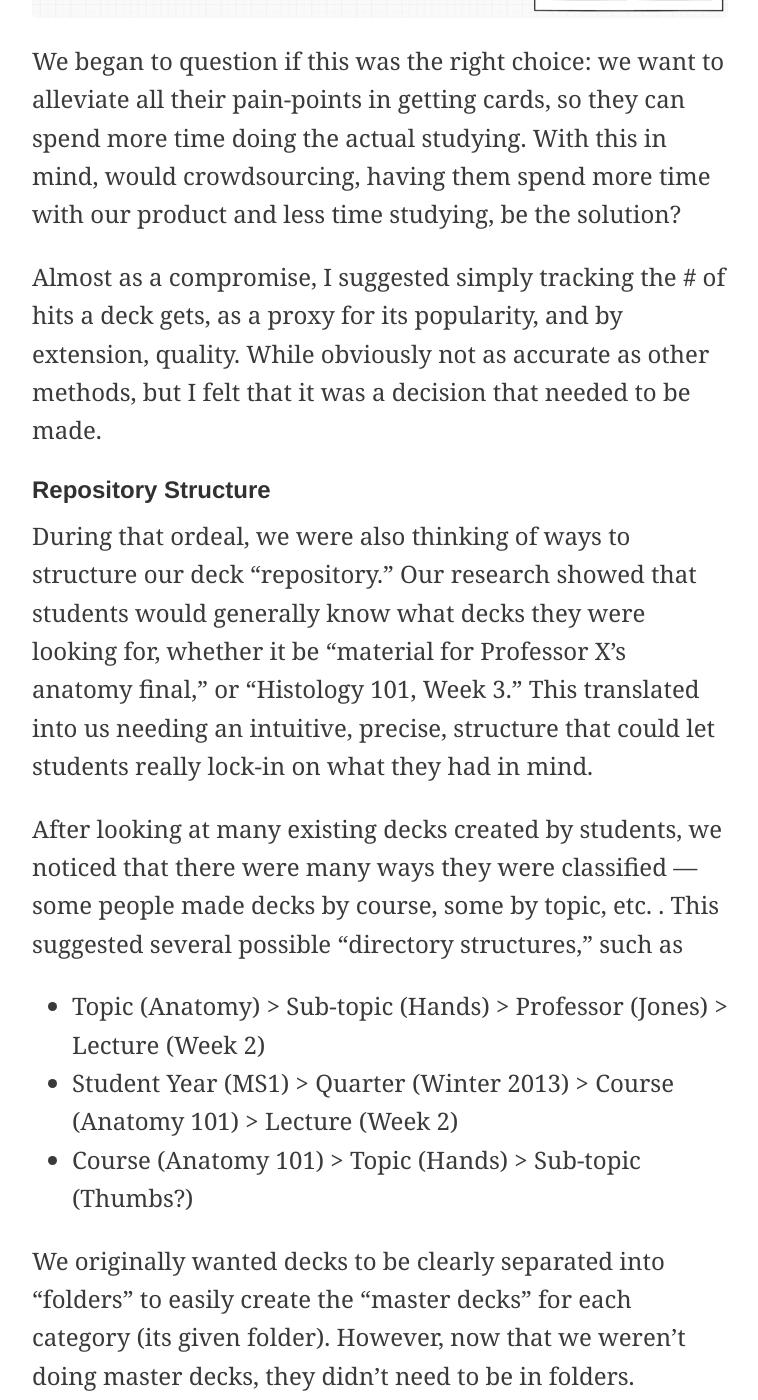
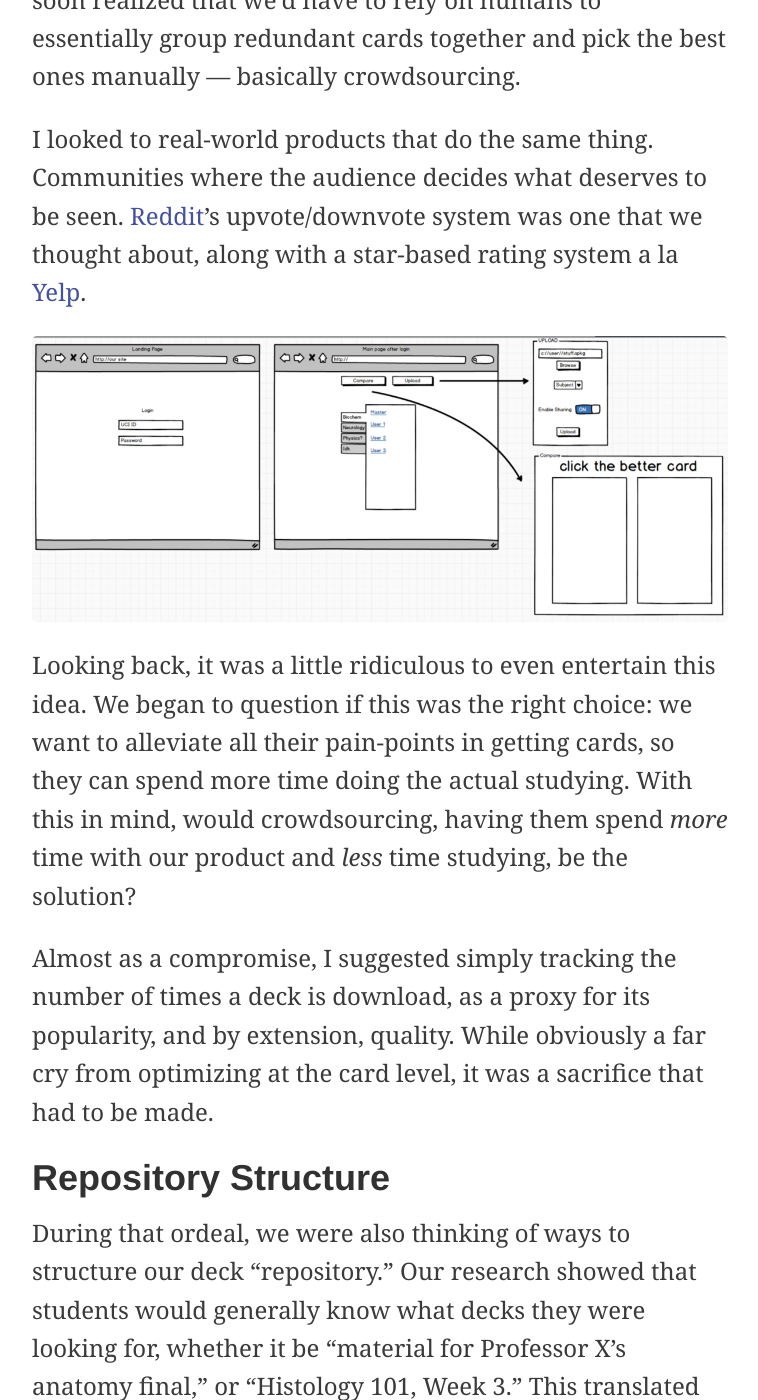
Before and after one commit to wilburc/wilburc.github.io, a Jekyll site: the page built from _portfolio/ankishare.md, in a window 1280 px wide and 1400 px high, scrolled down 5202 px. Shown: the whole window, without its empty margins (260-1018 px from the left). Built offline with Jekyll 4.4.1, drawn with Linux system fonts in a browser that asks for light colours; some of the changed text lies outside the part shown.

Commit message:
Update ankishare.md

```diff
--- a/_portfolio/ankishare.md
+++ b/_portfolio/ankishare.md
@@ -9,7 +9,7 @@
 - 9-month duration
 - I was responsible for design, in our group of 5.
 
-### Background
+# Background
 
 Our client, a student in medical school, wanted a way for students to easily share their <a href='http://ankisrs.net'>Anki</a> flash cards. Current issues they faced:
 
@@ -23,7 +23,7 @@
 
 We mindlessly nodded in agreement, not even giving the term “magically” a second thought.
 
-### Constraints
+# Constraints
 
 At the beginning of and throughout our research, we identified the constraints to our design and development.
 
@@ -31,79 +31,88 @@
 - Anki cards have a unique and difficult to manage file type
 - Source code for Anki desktop/mobile/web app unavailable
 
-### Research & Requirements
+# Research & Requirements
 
 We started with research, which involved getting to know both the users and the Anki software that we would be building for.
 
-#### Anki Software
+## Anki Software
 We downloaded the Anki desktop/mobile applications, and found some decks to play around with.
 
 - Anki decks must be added to a user’s library within the <i>desktop</i> app, and can be synced to devices from there
 - There is a built-in learning algorithm (hence its popularity with students, as we later confirmed)
 
-#### Surveys
-We were given access to the medical students mailing list, and sent out several surveys throughout the duration of the project. We used surveys to learn about general habits and trends throughout the student body, both validating and challenging our ideas.
+## Surveys
+We were given access to the medical school’s mailing list, and sent out several surveys throughout the duration of the project. We used surveys to learn about general habits and trends throughout the student body, both validating and challenging our ideas.
 
 - All students use Anki cards
 - Most (90%+) students shared cards with their peers
 - They spend <i>a lot</i> of time studying.
+- Students study on their laptops and iPads
+- Students often collaborated in making/improving decks
 
-#### Contextual Inquiry
+## Contextual Inquiry
 We also were able to meet with some students, and watch them study (sort of). They walked us through their file libraries, and talked about their study habits and flashcard preferences.
 
 - Most students had thousands of cards in their libraries
 - Everyone categorized/labelled their decks differently
 - Similarly, everyone’s cards were in different formats (Question on front/answer in back, picture on front/descriptions on back, etc.)
 
-Additionally, we began using Anki software ourselves, to learn about the application and how it works.
-
-#### Personas
+## Personas
 With all this information and interaction with the users, we identifed two personas that these students almost all fell into: the downloader, and the uploader.
 
 ![ankishare personas](/files/ankishare_personas.png "AnkiShare Personas")
 
-### Design
+This resulted in the idea of two “core functionalities,” uploading and downloading.
 
-While we were conducting our research, we also began sketching ideas for what this product was to be. In an effort to please our client, we worked off of his initial vision:
+# Design
 
-- Repository of cards
-- “Best cards” algorithm
+While we were conducting our research, we also began sketching ideas for what this product was to be, based off of our client’s initial vision.
 
+- **Repository of cards** was a pretty simple concept to us — basically just a huge dump of cards that was neatly categorized.
 
-Repository of cards was fairly simple and straightforward — they can upload their decks. But ”best cards?” What does that mean, and how could we write an <i>algorithm</i> to figure that out?
+- **Best Cards Algorithm** was not.
 
-#### “Best Card”
- At the beginning of the project, we had identified that the technical skill amongst our team was not very strong at all. Yet, we still entertained ideas regarding image-recognition, machine learning, and basically creating a supercomputer. This was a costly mistake on our part; we spent <i>months</i> trying to figure out what we could do to identify the “best cards”
+## “Best Card”
+ At the beginning of the project, we had identified that the technical skill amongst our team was not very strong at all. Yet, we still had ideas regarding image-recognition, machine learning, and other things that will one day take over the world.
 
-At this point, our research had shown that some people’s cards didn’t even use text; just figures from the textbook, or screenshots of their professor’s slides. You can’t just <i>parse</i> an image (well maybe you can, but we didn’t know how). This helped nudge us towards the idea that we’d have to use <i>people</i> to help us; we’d essentially have to crowdsource.
+Our client suggested grouping all similar/redundant cards together, and figuring out how to identify the best card for each group, aggregating all of *these* cards into the so-called ”master deck.” Something like this:
+
+- ALL CARDS
+  - Anatomy 101 cards
+    - Cards asking “how many bones are in the hand?”
+    	- *Best* card about number of bones in the hand
+
+This *best* card would then be put into the *master* deck with all the other *best* cards.
+
+At this point, our research had shown that some people’s cards didn’t even use text; just figures from the textbook, or screenshots of their professor’s slides. This made text-parsing and automatically grouping that way impossible. We soon realized that we’d have to rely on humans to essentially group redundant cards together and pick the best ones manually — basically crowdsourcing.
 
 I looked to real-world products that do the same thing. Communities where the audience decides what deserves to be seen. <a href='http://reddit.com'>Reddit</a>’s upvote/downvote system was one that we thought about, along with a star-based rating system a la <a href='http://yelp.com'>Yelp</a>.
 
 ![ankishare bestcard](/files/ankishare_bestcard.png "AnkiShare Best Card")
 
-We began to question if this was the right choice: we want to alleviate all their pain-points in getting cards, so they can spend more time doing the actual studying. With this in mind, would crowdsourcing, having them spend more time with our product and less time studying, be the solution?
+Looking back, it was a little ridiculous to even entertain this idea. We began to question if this was the right choice: we want to alleviate all their pain-points in getting cards, so they can spend more time doing the actual studying. With this in mind, would crowdsourcing, having them spend *more* time with our product and *less* time studying, be the solution?
 
-Almost as a compromise, I suggested simply tracking the # of hits a deck gets, as a proxy for its popularity, and by extension, quality. While obviously not as accurate as other methods, but I felt that it was a decision that needed to be made.
+Almost as a compromise, I suggested simply tracking the number of times a deck is download, as a proxy for its popularity, and by extension, quality. While obviously a far cry from optimizing at the card level, it was a sacrifice that had to be made.
 
-#### Repository Structure
-During that ordeal, we were also thinking of ways to structure our deck “repository.” Our research showed that students would generally know what decks they were looking for, whether it be “material for Professor X’s anatomy final,” or “Histology 101, Week 3.” This translated into us needing an intuitive, precise, structure that could let students really lock-in on what they had in mind.
+## Repository Structure
+During that ordeal, we were also thinking of ways to structure our deck “repository.” Our research showed that students would generally know what decks they were looking for, whether it be “material for Professor X’s anatomy final,” or “Histology 101, Week 3.” This translated into us needing an intuitive, precise, structure that could let students easily pinpoint what they had in mind.
 
-After looking at many existing decks created by students, we noticed that there were many ways they were classified — some people made decks by course, some by topic, etc. . This suggested several possible “directory structures,” such as
+However, upon looking at many existing decks created by students, we noticed that there were many ways they were classified — some people made decks by course, some by topic, some by exam. This suggested several possible “directory structures,” such as
 
-- Topic (Anatomy) > Sub-topic (Hands) > Professor (Jones) > Lecture (Week 2)
-- Student Year (MS1) > Quarter (Winter 2013) > Course (Anatomy 101) > Lecture (Week 2)
-- Course (Anatomy 101) > Topic (Hands) > Sub-topic (Thumbs?)
+- Topic (Anatomy) &#65515; Sub-topic (Hands) &#65515; Professor (Jones) &#65515; Lecture (Week 2)
+- Student Year (MS1) &#65515; Quarter (Winter 2013) &#65515; Course (Anatomy 101) &#65515; Lecture (Week 2)
+- Course (Anatomy 101) &#65515; Topic (Hands) &#65515; Sub-topic (Thumbs?)
 
-We originally wanted decks to be clearly separated into “folders” to easily create the “master decks” for each category (its given folder). However, now that we weren’t doing master decks, they didn’t need to be in folders. Therefore, we decided to not separate them at all, and instead implement a filter.
+It ultimately meant that there was no one structure that could account for all these different decks. We instead decided to not categorize them at all, and implement a filter.
 
 By identifying all distinctive properties of these decks (professor, topic, lecture, etc.), we could figure out what filter fields to include. Unfortunately, this resulted in a cluttered filter, due to the massive number of courses, topics, and professors across the 4-year program. I had a theory that students only needed material for their given year, so we asked in a survey, and started asking our users during testing as well. Luckily, they confirmed that suspicion unanimously, and we were able to reduce 75% of the filter content by only showing options relevant to their given year.
 
 ![ankishare filter](/files/ankishare_filter.png "AnkiShare Filter")
 
-### Core Functionality
-We were able to narrow down the product to a simple DropBox-esque web application, that allowed the upload and download of files.
+# Core Functionality
+We were finally able to narrow down the product to a simple DropBox-esque web application, that allowed the upload and download of files.
 
-### User Testing
+# User Testing
 To validate our product, test its usability, and receive feedback, we scheduled several rounds of user testing with medical students.
 
 Going in, I prepared a list of questions and tasks for students to complete. We defined success based on how quickly and easily they could perform these tasks. Watching even the most confident students struggle with the simplest of tasks was definitely a reality check for us. In addition to issues with the interface and layout, we were able to identify confusing copy, and incorrect assumptions.
@@ -115,37 +124,37 @@
 
 Fortunately, the high-level concept of our product (“It’s basically a DropBox for Anki decks”) was easily understood and clear. To address the usability issues, we increased/decreased emphasis on certain call-to-actions, and cleaned up our copy.
 
-#### Viewing & Editing
-While students could easily download the deck that we specified, many expressed concerns for knowing which deck to download. They elaborated that when looking for decks, they want to know what they’re getting. Card format and “style” were much more important to them than we expected. Because of this, we quickly threw together a Preview feature that allowed them to view the decks in their entirety. With this new functionality, we decided to extend it to viewing <i>and</i> editing, to have students collaboratively curate these “best decks” manually.
+## Viewing & Editing
+While students could easily download the deck that we specified, many expressed concerns for knowing which deck to download. They elaborated that when looking for decks, they want to know what they’re getting. Card format and “style” were much more important to them than we expected. Because of this, we quickly threw together a Preview feature that allowed them to view the decks in their entirety. With this new functionality, we decided to extend it to viewing <i>and</i> editing cards, to have students collaboratively curate these “best decks” manually.
 
 
-### Final Product
+# Final Product
 The final product was infinitely simpler than we could have ever expected, but effectively carried out its twin core functionalities: upload and download.
 
 ![ankishare upload](/files/ankishare_upload.png "Final Upload Form")
 
 ![ankishare download](/files/ankishare_download.png "Final filter/download interface")
 
-### What we learned
+# What we learned
 
-#### Design with real data/content
+## Design with real data/content
 If we hadn’t seen the wide variety of deck formats, we would have likely assumed that flashcards were all Question Text/Answer Text. Luckily, we had plenty of access to real users and their files, and could make the system flexible. This also helped lead us to the “preview deck” functionality, knowing that students cared about what sort of format these decks were in before downloading.
 
-#### Tie back to the goal
+## Tie back to the goal
 We had some pretty interesting and ambitious ideas. The long duration of this project only made us lose focus even more, spending time on unnecessary and possibly detrimental functionality. By tying everything back to the main goal of sharing flash-cards, we were able to severely narrow down our scope and focus on our two core functions.
 
-#### Test early and often
+## Test early and often
 Several rounds of usability testing, along with surveys, allowed us to constantly validate our ideas and product, while also exposing weaknesses in AnkiShare’s usability.
 
-### Future Plans
+# Future Plans
 
-#### Visual Design
+## Visual Design
 It’s probably clear at this point that we had little to no time working on the visual design of this product. While I recognize the importance of an aesthetically pleasing product, I don’t hesitate to deliver something visually “acceptable” that works, given a deadline. Regardless, certain elements such as the typography, spacing, and color could be optimized.
 
-#### Scalability
+## Scalability
 While intended for and limited to medical-school students, flashcards are used by all sorts of people in many different fields. The main concept of AnkiShare is in no way restricted to medicine, and AnkiShare could potentially be expanded and scaled to help other non-medical students as well.
 
-### Credits
+# Credits
 Many thanks to AnkiShare team: Jazmynn Daos, Dillon Gee, Vamsi Koduru, and Kyla Lamontagne.
 
-### Thanks for reading!
+# Thanks for reading!
```
